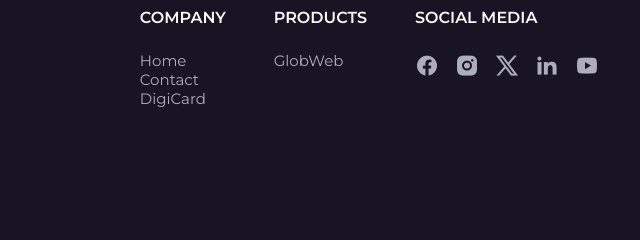
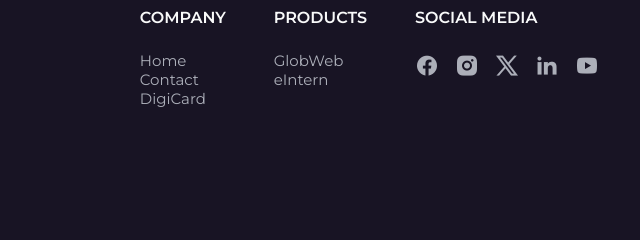
Before and after one commit to globsoftinc/globsoftinc.github.io, a plain HTML site: page index.html in a window 1280 px wide. Shown: the part 1296-1536 px from the top of the page, 601-1241 px from the left. Drawn offline with nearby package versions, Linux system fonts and the light colour scheme.

Commit message:
Update index.html

```diff
--- a/index.html
+++ b/index.html
@@ -220,6 +220,9 @@
                         <li>
                             <a href="https://globweb.globsoft.tech" class="footer__link">GlobWeb</a>
                         </li>
+                        <li>
+                            <a href="https://eintern.globsoft.tech" class="footer__link">eIntern</a>
+                        </li>
 
                     </ul>
                 </div>
```
